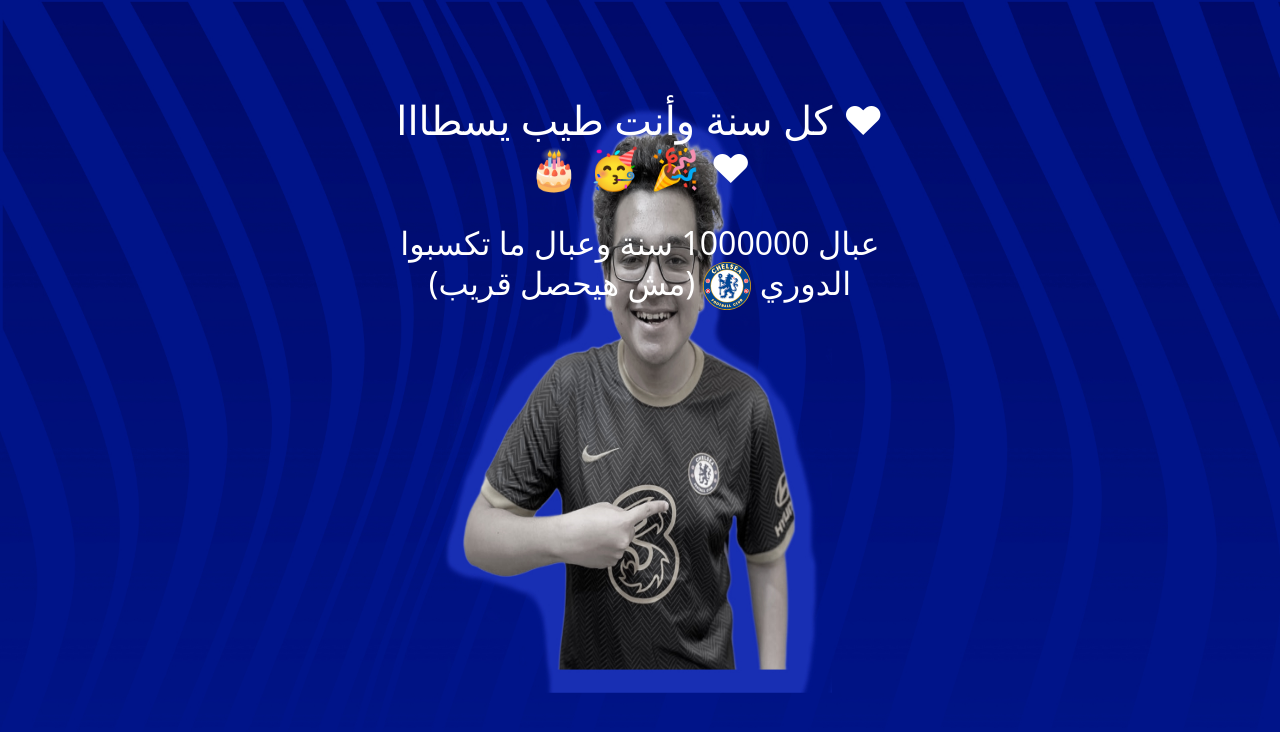
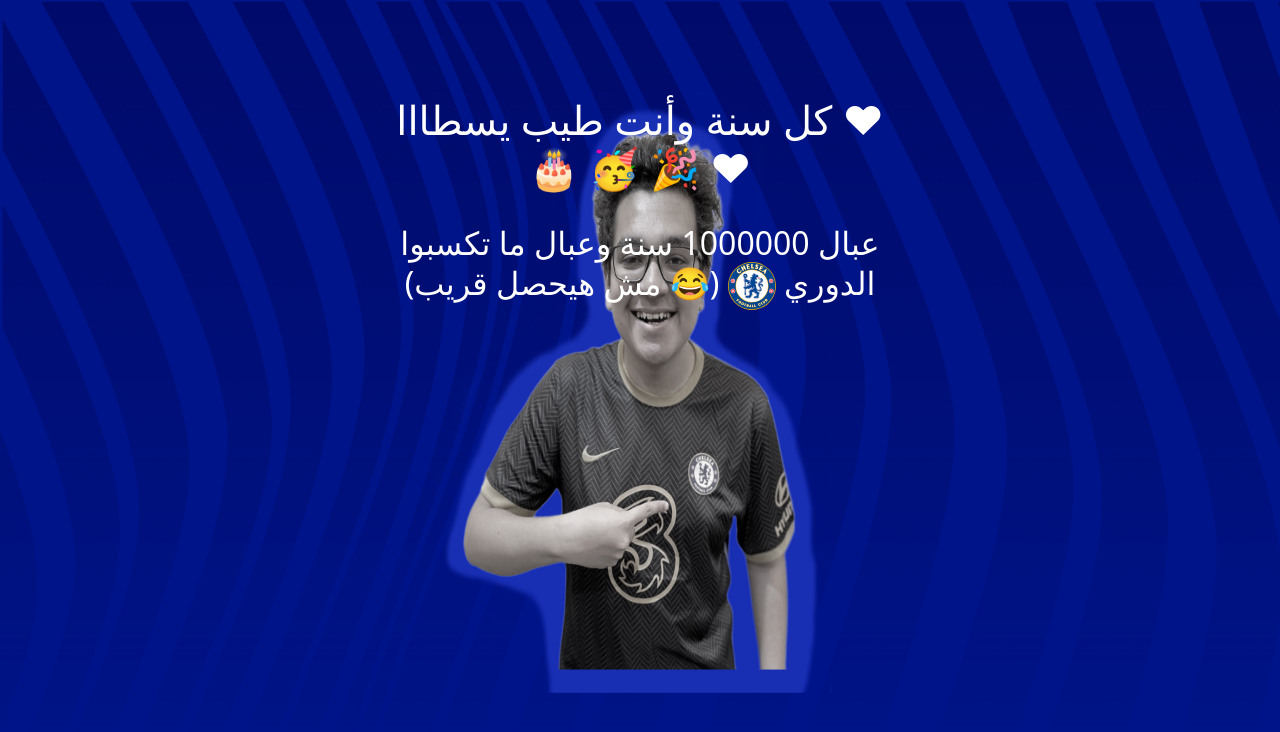
Before and after one commit to agentm07/hbd-nasr, a plain HTML site: page index.html in a window 1280 px wide. Drawn offline with Linux system fonts and the light colour scheme.

Commit message:
Update index.html

```diff
--- a/index.html
+++ b/index.html
@@ -29,7 +29,7 @@
                     <div class="col-lg-6 col-md-8 mx-auto">
                         <h1 class="text-white">كل سنة وأنت طيب يسطااا ❤ 🎂 🥳 🎉 ❤</h1>
                         <br>
-                        <h2 class="text-white">عبال 1000000 سنة وعبال ما تكسبوا الدوري <img src="assets/chelsea.svg" alt="chelsea-icon"> (مش هيحصل قريب)</h2>
+                        <h2 class="text-white">عبال 1000000 سنة وعبال ما تكسبوا الدوري <img src="assets/chelsea.svg" alt="chelsea-icon"> (😂 مش هيحصل قريب)</h2>
                     </div>
                 </div>
             </section>
```
